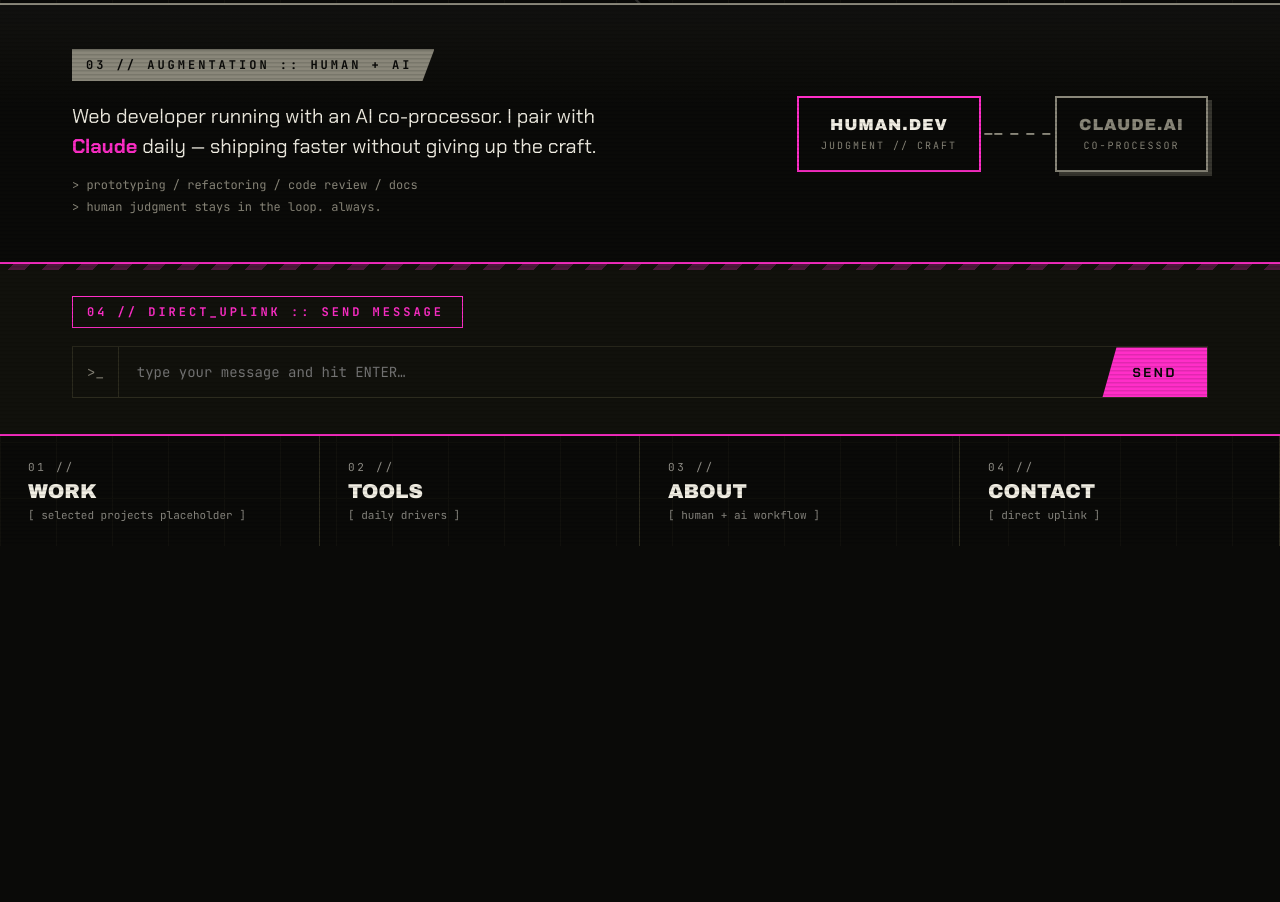
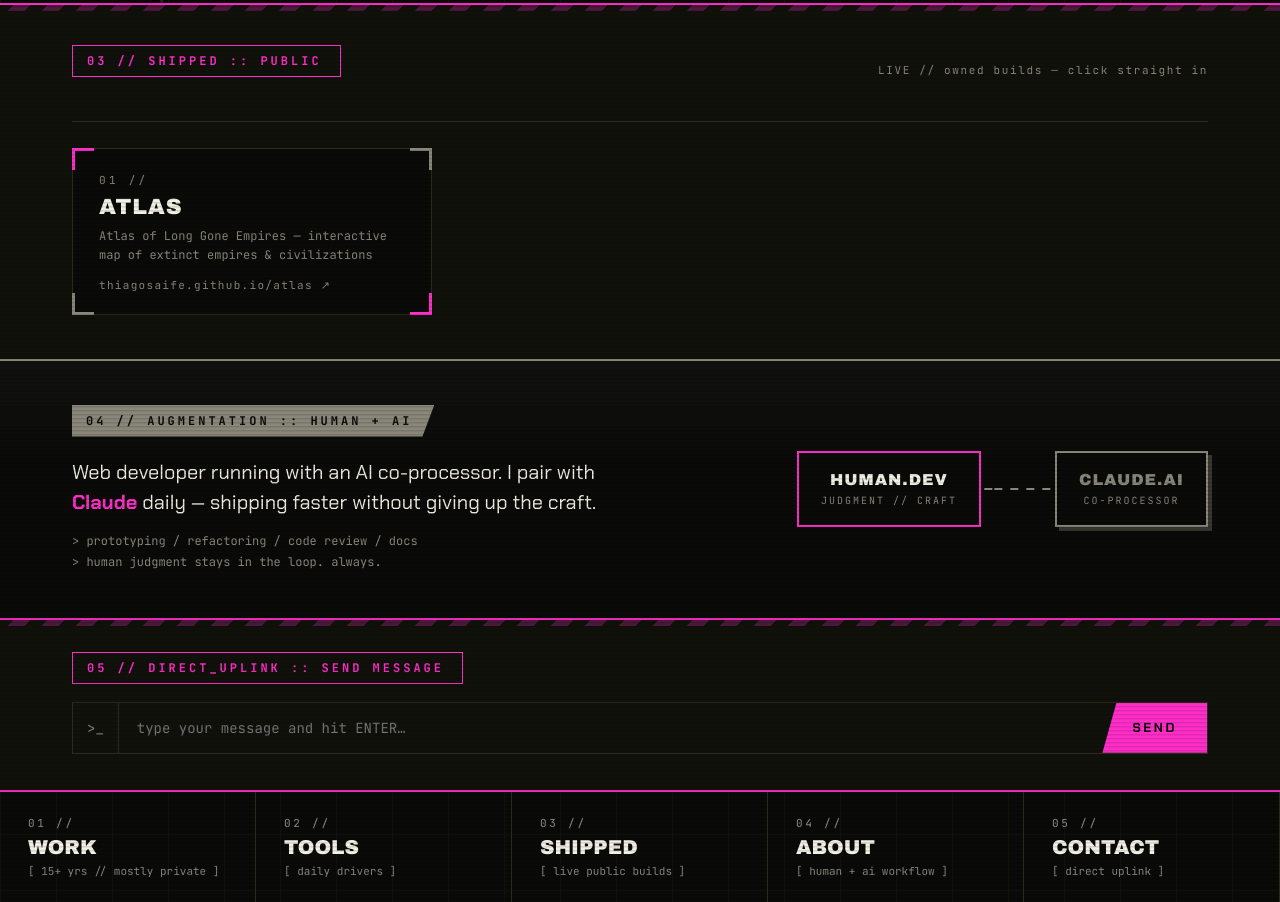
Before and after one commit to thiagosaife/code-pharmacy, a website built with Vite: page index.html in a window 1280 px wide. Shown: the part 1518-2420 px from the top of the page. Before the commit the page ends 2064 px from the top, so only its background shows below. Built offline with nearby package versions, Linux system fonts and the light colour scheme.

Commit message:
feat: add 'Shipped' section with build cards and update navigation

```diff
--- a/index.html
+++ b/index.html
@@ -71,6 +71,7 @@
       <nav class="site-nav">
         <a href="#work" data-fx>WORK</a>
         <a href="#tools" data-fx>TOOLS</a>
+        <a href="#shipped" data-fx>SHIPPED</a>
         <a href="#augment" data-fx>ABOUT</a>
         <a href="#contact" data-fx>CONTACT</a>
       </nav>
@@ -206,10 +207,28 @@
       </ul>
     </section>
 
-    <!-- 03 augmentation -->
+    <!-- 03 shipped -->
+    <section id="shipped" class="panel panel-lit">
+      <div class="hazard-strip"></div>
+      <div class="panel-head">
+        <div class="chip chip-outline" data-fx>03 // SHIPPED :: PUBLIC</div>
+        <div class="classified" data-fx>LIVE // owned builds — click straight in</div>
+      </div>
+      <div class="buildgrid">
+        <a class="buildcard" href="https://thiagosaife.github.io/atlas/" target="_blank" rel="noopener" data-fx>
+          <span class="build-idx">01 //</span>
+          <span class="build-name">ATLAS</span>
+          <span class="build-desc">Atlas of Long Gone Empires — interactive map of extinct empires &amp; civilizations</span>
+          <span class="build-host">thiagosaife.github.io/atlas <span class="mono">&#8599;</span></span>
+          <i class="corner c-tl"></i><i class="corner c-tr"></i><i class="corner c-bl"></i><i class="corner c-br"></i>
+        </a>
+      </div>
+    </section>
+
+    <!-- 04 augmentation -->
     <section id="augment" class="panel panel-augment">
       <div>
-        <div class="chip chip-a2" data-fx>03 // AUGMENTATION :: HUMAN + AI</div>
+        <div class="chip chip-a2" data-fx>04 // AUGMENTATION :: HUMAN + AI</div>
         <p class="aug-lede" data-fx>Web developer running with an AI co-processor. I pair with <strong class="a1">Claude</strong> daily — shipping faster without giving up the craft.</p>
         <p class="aug-sub" data-fx>
           &gt; prototyping / refactoring / code review / docs<br>
@@ -229,10 +248,10 @@
       </div>
     </section>
 
-    <!-- 04 uplink -->
+    <!-- 05 uplink -->
     <section id="contact" class="panel panel-lit">
       <div class="hazard-strip"></div>
-      <div class="chip chip-outline" data-fx>04 // DIRECT_UPLINK :: SEND MESSAGE</div>
+      <div class="chip chip-outline" data-fx>05 // DIRECT_UPLINK :: SEND MESSAGE</div>
       <div id="uplink-form" class="uplink">
         <span class="uplink-prompt">&gt;_</span>
         <input id="uplink-input" type="text" placeholder="type your message and hit ENTER&#8230;" spellcheck="false" autocomplete="off">
@@ -256,20 +275,25 @@
       <a href="#work" data-fx>
         <div class="f-num">01 //</div>
         <div class="f-title">Work</div>
-        <div class="f-note">[ selected projects placeholder ]</div>
+        <div class="f-note">[ 15+ yrs // mostly private ]</div>
       </a>
       <a href="#tools" data-fx>
         <div class="f-num">02 //</div>
         <div class="f-title">Tools</div>
         <div class="f-note">[ daily drivers ]</div>
       </a>
+      <a href="#shipped" data-fx>
+        <div class="f-num">03 //</div>
+        <div class="f-title">Shipped</div>
+        <div class="f-note">[ live public builds ]</div>
+      </a>
       <a href="#augment" data-fx>
-        <div class="f-num">03 //</div>
+        <div class="f-num">04 //</div>
         <div class="f-title">About</div>
         <div class="f-note">[ human + ai workflow ]</div>
       </a>
       <a href="#contact" data-fx>
-        <div class="f-num">04 //</div>
+        <div class="f-num">05 //</div>
         <div class="f-title">Contact</div>
         <div class="f-note">[ direct uplink ]</div>
       </a>
--- a/src/style.css
+++ b/src/style.css
@@ -205,6 +205,21 @@ a[data-hover-dark]:hover, a[data-hover-dark]:hover * { color: var(--bg) !importa
 .tool-name { font-family: "JetBrains Mono", monospace; font-size: 12px; font-weight: 700; letter-spacing: 0.14em; color: var(--ink); }
 .tool-kind { font-family: "JetBrains Mono", monospace; font-size: 9px; letter-spacing: 0.2em; color: var(--dim); }
 
+/* ============ shipped / builds ============ */
+.buildgrid { display: grid; grid-template-columns: repeat(auto-fill, minmax(260px, 360px)); justify-content: start; gap: 18px; border-top: 1px solid var(--line); padding-top: 26px; }
+.buildcard {
+  position: relative; display: grid; gap: 8px; padding: 24px 26px 22px;
+  border: 1px solid var(--line); background: var(--bg); color: var(--ink);
+  transition: border-color 0.25s, background 0.25s, transform 0.25s;
+}
+.buildcard:hover { border-color: var(--accent1); background: color-mix(in srgb, var(--accent1) 5%, transparent); transform: translateY(-2px); }
+.build-idx { font-family: "JetBrains Mono", monospace; font-size: 11px; letter-spacing: 0.3em; color: var(--accent2); }
+.build-name { font-family: "Archivo Black", sans-serif; font-size: 22px; letter-spacing: 0.04em; text-transform: uppercase; }
+.buildcard:hover .build-name { color: var(--accent1); }
+.build-desc { font-family: "JetBrains Mono", monospace; font-size: 12px; line-height: 1.6; color: var(--dim); }
+.build-host { display: flex; align-items: center; gap: 8px; margin-top: 4px; font-family: "JetBrains Mono", monospace; font-size: 11px; letter-spacing: 0.12em; color: var(--accent2); }
+.buildcard:hover .build-host { color: var(--accent1); }
+
 /* ============ augmentation ============ */
 .panel-augment {
   border-top-color: var(--accent2); padding: 44px 72px;
@@ -244,7 +259,7 @@ a[data-hover-dark]:hover, a[data-hover-dark]:hover * { color: var(--bg) !importa
 #uplink-reset:hover { color: var(--accent2); border-bottom-color: var(--accent2); }
 
 /* ============ footer ============ */
-.site-footer { border-top: 2px solid var(--accent1); display: grid; grid-template-columns: repeat(4, 1fr); position: relative; z-index: 10; }
+.site-footer { border-top: 2px solid var(--accent1); display: grid; grid-template-columns: repeat(5, 1fr); position: relative; z-index: 10; }
 .site-footer a { padding: 24px 28px; border-right: 1px solid var(--line); display: block; color: var(--ink); }
 .site-footer a:hover { background: var(--accent1); color: var(--bg); }
 .f-num { font-family: "JetBrains Mono", monospace; font-size: 11px; letter-spacing: 0.25em; opacity: 0.6; }
@@ -265,6 +280,8 @@ a[data-hover-dark]:hover, a[data-hover-dark]:hover * { color: var(--bg) !importa
 /* --- tablet: collapse the two hero/augment columns --- */
 @media (max-width: 1000px) {
   .hero { grid-template-columns: 1fr; }
+  /* nav gained a 5th item (SHIPPED) — tighten padding so the row fits above the 640 wrap */
+  .site-nav a { padding: 0 14px; }
   .hero-main { border-right: none; padding: 48px 40px; min-width: 0; overflow: hidden; }
   .hero-side { border-top: 1px solid var(--line); min-width: 0; }
   .panel, #contact { padding-left: 40px; padding-right: 40px; }
@@ -313,6 +330,9 @@ a[data-hover-dark]:hover, a[data-hover-dark]:hover * { color: var(--bg) !importa
   .toolgrid { grid-template-columns: repeat(2, 1fr); }
   .tool { padding: 20px 10px 16px; }
 
+  /* shipped: one card per row */
+  .buildgrid { grid-template-columns: 1fr; }
+
   /* augmentation: stack the human/ai boxes with a short connector */
   .aug-diagram { flex-direction: column; align-items: stretch; gap: 14px; }
   .aug-link { width: 40px; align-self: center; }
```
